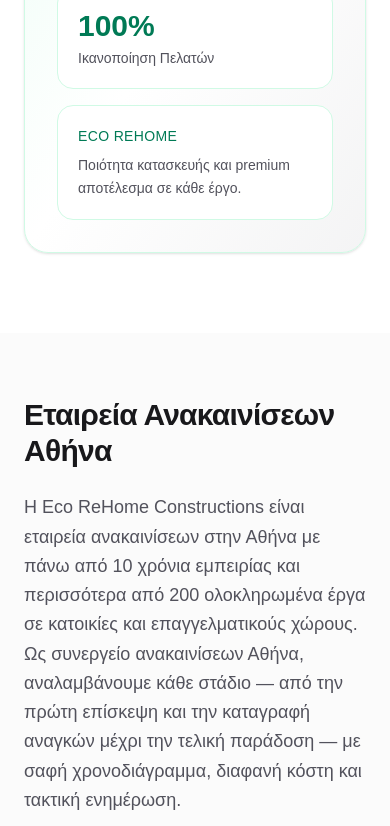
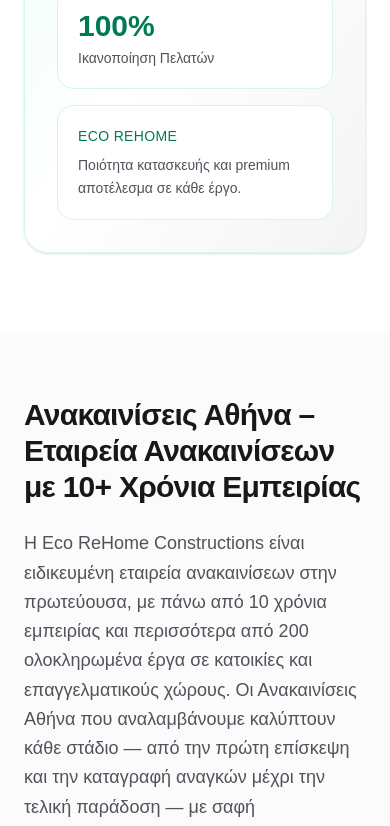
Before and after one commit to plgerasimos2-lgtm/ecorehome, a Next.js app: page / in a window 390 px wide. Shown: the part 1156-1982 px from the top of the page. Built offline with nearby package versions, Linux system fonts and the light colour scheme.

Commit message:
update google seo

```diff
--- a/app/components/landing-page-template.tsx
+++ b/app/components/landing-page-template.tsx
@@ -6,7 +6,6 @@ import SiteHeader from "@/app/components/site-header";
 import {
   breadcrumbSchema,
   faqSchema,
-  localBusinessSchema,
   serviceSchema,
 } from "@/lib/seo/json-ld";
 import type { LandingPageConfig } from "@/lib/seo/landing-pages";
@@ -31,7 +30,6 @@ export default function LandingPageTemplate({ config }: LandingPageTemplateProps
     <div className="min-h-full bg-white text-zinc-900">
       <JsonLd
         data={[
-          localBusinessSchema(),
           breadcrumbs,
           serviceSchema({
             name: config.h1,
--- a/app/page.tsx
+++ b/app/page.tsx
@@ -8,14 +8,14 @@ import SiteHeader from "./components/site-header";
 import BeforeAfterCard from "./components/before-after-card";
 import ContactForm from "./components/contact-form";
 import { buildPageMetadata } from "@/lib/seo/build-metadata";
-import { breadcrumbSchema, faqSchema, localBusinessSchema } from "@/lib/seo/json-ld";
+import { breadcrumbSchema, faqSchema } from "@/lib/seo/json-ld";
 import { HOMEPAGE_SEO_SECTIONS } from "@/lib/seo/homepage-seo-content";
-import { SERVICE_LINKS } from "@/lib/seo/site-config";
+import { SERVICE_LINKS, SITE_DISPLAY_TITLE } from "@/lib/seo/site-config";
 
 export const metadata: Metadata = buildPageMetadata({
-  title: "Ανακαινίσεις Αθήνα | Eco ReHome Constructions",
+  title: SITE_DISPLAY_TITLE,
   description:
-    "Ανακαινίσεις Αθήνα για κατοικίες, διαμερίσματα και επαγγελματικούς χώρους. Αναλαμβάνουμε ολικές και μερικές ανακαινίσεις με εγγυημένο αποτέλεσμα.",
+    "Ανακαινίσεις Αθήνα για κατοικίες, διαμερίσματα και επαγγελματικούς χώρους. Η Eco ReHome Constructions αναλαμβάνει ολικές και μερικές ανακαινίσεις με εγγυημένο αποτέλεσμα.",
   path: "/",
   keywords: [
     "Ανακαινίσεις Αθήνα",
@@ -250,11 +250,7 @@ export default function Home() {
   return (
     <div className="bg-white text-zinc-900 scroll-smooth">
       <JsonLd
-        data={[
-          localBusinessSchema(),
-          faqSchema(faqs),
-          breadcrumbSchema([{ name: "Αρχική", path: "/" }]),
-        ]}
+        data={[faqSchema(faqs), breadcrumbSchema([{ name: "Αρχική", path: "/" }])]}
       />
 
       <SiteHeader currentPath="/" />
@@ -269,9 +265,9 @@ export default function Home() {
               Ανακαινίσεις Αθήνα – Ολικές &amp; Μερικές Ανακαινίσεις Κατοικιών και Επαγγελματικών Χώρων
             </h1>
             <p className="max-w-xl text-lg leading-relaxed text-zinc-600">
-              Η Eco ReHome είναι συνεργείο ανακαινίσεων στην Αθήνα με ολοκληρωμένες λύσεις για
-              διαμερίσματα, κουζίνες, μπάνια και επαγγελματικούς χώρους. Δημιουργούμε χώρους που
-              συνδυάζουν αισθητική, λειτουργικότητα και αντοχή στον χρόνο.
+              Η Eco ReHome Constructions είναι ειδικευμένη εταιρεία για Ανακαινίσεις Αθήνα — με
+              ολοκληρωμένες λύσεις για διαμερίσματα, κουζίνες, μπάνια και επαγγελματικούς χώρους.
+              Δημιουργούμε χώρους που συνδυάζουν αισθητική, λειτουργικότητα και αντοχή στον χρόνο.
             </p>
             <a
               href="#contact"
@@ -319,6 +315,19 @@ export default function Home() {
                     </p>
                   ))}
                 </div>
+                {section.h3 && (
+                  <div className="mt-8 grid gap-6 md:grid-cols-2">
+                    {section.h3.map((item) => (
+                      <article
+                        key={item.title}
+                        className="rounded-2xl border border-emerald-100 bg-white p-6 shadow-sm"
+                      >
+                        <h3 className="text-lg font-semibold text-zinc-900">{item.title}</h3>
+                        <p className="mt-3 text-sm leading-relaxed text-zinc-600">{item.content}</p>
+                      </article>
+                    ))}
+                  </div>
+                )}
               </article>
             ))}
             <div className="mt-10 flex flex-wrap gap-3">
@@ -373,7 +382,7 @@ export default function Home() {
           <div className="mx-auto w-full max-w-6xl px-6 lg:px-8">
             <div className="max-w-3xl space-y-6">
               <h2 className="text-3xl font-semibold tracking-tight text-zinc-900 md:text-4xl">
-                Εταιρεία ανακαινίσεων στην Αθήνα με επαγγελματισμό
+                Η προσέγγισή μας σε κάθε έργο
               </h2>
               <p className="text-lg leading-relaxed text-zinc-600">
                 Στην Eco ReHome επενδύουμε σε σύγχρονες τεχνικές, ποιοτικά υλικά και αυστηρή επίβλεψη έργων. Με περισσότερα από
@@ -421,7 +430,7 @@ export default function Home() {
         <section className="border-y border-emerald-100 bg-emerald-50/40 py-14">
           <div className="mx-auto w-full max-w-6xl px-6 lg:px-8">
             <h2 className="text-2xl font-semibold tracking-tight text-zinc-900 md:text-3xl">
-              Εξειδικευμένες υπηρεσίες ανακαίνισης
+              Εξερευνήστε τις εξειδικευμένες σελίδες μας
             </h2>
             <p className="mt-3 max-w-2xl text-zinc-600">
               Εξερευνήστε τις εξειδικευμένες σελίδες μας για κάθε τύπο έργου στην Αθήνα.
--- a/lib/seo/build-metadata.ts
+++ b/lib/seo/build-metadata.ts
@@ -1,6 +1,6 @@
 import type { Metadata } from "next";
 
-import { BUSINESS, DEFAULT_OG_IMAGE, SITE_URL } from "./site-config";
+import { DEFAULT_OG_IMAGE, SITE_DISPLAY_TITLE, SITE_URL } from "./site-config";
 
 type PageSeoInput = {
   title: string;
@@ -30,7 +30,7 @@ export function buildPageMetadata({
       title,
       description,
       url: canonical,
-      siteName: BUSINESS.name,
+      siteName: SITE_DISPLAY_TITLE,
       locale: "el_GR",
       type: ogType,
       images: [DEFAULT_OG_IMAGE],
--- a/lib/seo/homepage-seo-content.ts
+++ b/lib/seo/homepage-seo-content.ts
@@ -1,47 +1,90 @@
 export type HomepageSeoSection = {
   h2: string;
   paragraphs: string[];
+  h3?: { title: string; content: string }[];
 };
 
 export const HOMEPAGE_SEO_SECTIONS: HomepageSeoSection[] = [
   {
-    h2: "Εταιρεία Ανακαινίσεων Αθήνα",
+    h2: "Ανακαινίσεις Αθήνα – Εταιρεία Ανακαινίσεων με 10+ Χρόνια Εμπειρίας",
     paragraphs: [
-      "Η Eco ReHome Constructions είναι εταιρεία ανακαινίσεων στην Αθήνα με πάνω από 10 χρόνια εμπειρίας και περισσότερα από 200 ολοκληρωμένα έργα σε κατοικίες και επαγγελματικούς χώρους. Ως συνεργείο ανακαινίσεων Αθήνα, αναλαμβάνουμε κάθε στάδιο — από την πρώτη επίσκεψη και την καταγραφή αναγκών μέχρι την τελική παράδοση — με σαφή χρονοδιάγραμμα, διαφανή κόστη και τακτική ενημέρωση.",
-      "Οι ανακαινίσεις στην πρωτεύουσα έχουν ιδιαίτερες απαιτήσεις: παλιές πολυκατοικίες με περιορισμένους κοινόχρηστους χώρους, νεότερες κατασκευές που χρειάζονται προσαρμογή στο προσωπικό στυλ, αλλά και αυξημένη ζήτηση για ενεργειακή αναβάθμιση και σύγχρονες λύσεις αποθήκευσης. Η ομάδα μας γνωρίζει τις τοπικές ιδιαιτερότητες και προτείνει λύσεις που ταιριάζουν στον χώρο, τον προϋπολογισμό και τις ανάγκες κάθε οικογένειας ή επαγγελματία.",
-      "Προσφέρουμε πλήρες φάσμα υπηρεσιών: ανακαίνιση διαμερίσματος, ανακαίνιση κουζίνας, ανακαίνιση μπάνιου, ολική ανακαίνιση, ειδικές κατασκευές, δάπεδα, ηλεκτρολογικές και υδραυλικές εργασίες. Κάθε έργο ξεκινά με δωρεάν πρώτη εκτίμηση, ώστε να γνωρίζετε από την αρχή το εύρος των εργασιών, την αναμενόμενη διάρκεια και το εκτιμώμενο κόστος — χωρίς κρυφές χρεώσεις.",
-      "Εξυπηρετούμε Αθήνα, Γλυφάδα, Κηφισιά, Μαρούσι, Πειραιά και ευρύτερη Αττική. Αν αναζητάτε αξιόπιστη εταιρεία ανακαινίσεων Αθήνα, η πρώτη επικοινωνία γίνεται μέσω τηλεφώνου ή φόρμας: συζητάμε τις ανάγκες σας, ορίζουμε επίσκεψη στον χώρο και ετοιμάζουμε αναλυτική προσφορά.",
-      "Η εμπειρία μας σε πολυκατοικίες, μονοκατοικίες και επαγγελματικούς χώρους μας επιτρέπει να αντιμετωπίζουμε κάθε έργο με σιγουριά — από μικρές στοχευμένες παρεμβάσεις μέχρι ολικές ανακαινίσεις μεγάλης κλίμακας.",
+      "Η Eco ReHome Constructions είναι ειδικευμένη εταιρεία ανακαινίσεων στην πρωτεύουσα, με πάνω από 10 χρόνια εμπειρίας και περισσότερα από 200 ολοκληρωμένα έργα σε κατοικίες και επαγγελματικούς χώρους. Οι Ανακαινίσεις Αθήνα που αναλαμβάνουμε καλύπτουν κάθε στάδιο — από την πρώτη επίσκεψη και την καταγραφή αναγκών μέχρι την τελική παράδοση — με σαφή χρονοδιάγραμμα, διαφανή κόστη και τακτική ενημέρωση.",
+      "Οι ανακαινίσεις στην Αθήνα έχουν ιδιαίτερες απαιτήσεις: παλιές πολυκατοικίες με περιορισμένους κοινόχρηστους χώρους, νεότερες κατασκευές που χρειάζονται προσαρμογή στο προσωπικό στυλ, αλλά και αυξημένη ζήτηση για ενεργειακή αναβάθμιση και σύγχρονες λύσεις αποθήκευσης. Η ομάδα μας γνωρίζει τις τοπικές ιδιαιτερότητες και προτείνει λύσεις που ταιριάζουν στον χώρο, τον προϋπολογισμό και τις ανάγκες κάθε οικογένειας ή επαγγελματία.",
+    ],
+    h3: [
+      {
+        title: "Πλήρες φάσμα υπηρεσιών ανακαίνισης",
+        content:
+          "Προσφέρουμε ανακαίνιση διαμερίσματος, ανακαίνιση κουζίνας, ανακαίνιση μπάνιου, ολική ανακαίνιση, ειδικές κατασκευές, δάπεδα, ηλεκτρολογικές και υδραυλικές εργασίες. Κάθε έργο ξεκινά με δωρεάν πρώτη εκτίμηση, ώστε να γνωρίζετε από την αρχή το εύρος των εργασιών, την αναμενόμενη διάρκεια και το εκτιμώμενο κόστος.",
+      },
+      {
+        title: "Εξυπηρέτηση σε όλη την Αττική",
+        content:
+          "Εξυπηρετούμε Αθήνα, Γλυφάδα, Κηφισιά, Μαρούσι, Πειραιά και ευρύτερη Αττική. Αν αναζητάτε αξιόπιστο συνεργείο ανακαινίσεων, η πρώτη επικοινωνία γίνεται μέσω τηλεφώνου ή φόρμας: συζητάμε τις ανάγκες σας, ορίζουμε επίσκεψη στον χώρο και ετοιμάζουμε αναλυτική προσφορά.",
+      },
     ],
   },
   {
-    h2: "Ανακαινίσεις Κατοικιών στην Αθήνα",
+    h2: "Ανακαινίσεις Αθήνα για Κατοικίες και Επαγγελματικούς Χώρους",
     paragraphs: [
-      "Οι ανακαινίσεις κατοικιών Αθήνα αποτελούν τον πυρήνα της δραστηριότητάς μας. Αναλαμβάνουμε ολικές και μερικές ανακαινίσεις σε διαμερίσματα, μονοκατοικίες και μεζονέτες, με στόχο χώρους λειτουργικούς, αισθητικά άψογους και ανθεκτικούς στον χρόνο. Κάθε έργο σχεδιάζεται με βάση τις πραγματικές ανάγκες της οικογένειας — όχι με γενικά πρότυπα.",
-      "Οι μερικές ανακαινίσεις εστιάζουν σε συγκεκριμένους χώρους: μπάνιο, κουζίνα, δάπεδα, ηλεκτρολογική αναβάθμιση ή ειδικές κατασκευές. Είναι ιδανικές όταν θέλετε άμεση βελτίωση με ελεγχόμενο κόστος, χωρίς να διακόψετε την καθημερινότητά σας για μεγάλο χρονικό διάστημα. Πολλοί πελάτες ξεκινούν με μια στοχευμένη παρέμβαση και προχωρούν σε επόμενα στάδια.",
-      "Οι ολικές ανακαινίσεις ανανεώνουν ολόκληρη την κατοικία με ενιαίο σχεδιασμό, συντονισμό επαγγελμάτων και συνεπές αποτέλεσμα. Αναλαμβάνουμε αποξηλώσεις, ηλεκτρολογικά, υδραυλικά, δάπεδα, ελαιοχρωματισμούς, κουζίνα, μπάνιο και εσωτερικές πόρτες — όλα με ενιαίο χρονοδιάγραμμα και επαγγελματική επίβλεψη.",
+      "Οι Ανακαινίσεις Αθήνα αποτελούν τον πυρήνα της δραστηριότητάς μας. Αναλαμβάνουμε ολικές και μερικές ανακαινίσεις σε διαμερίσματα, μονοκατοικίες και μεζονέτες, με στόχο χώρους λειτουργικούς, αισθητικά άψογους και ανθεκτικούς στον χρόνο. Κάθε έργο σχεδιάζεται με βάση τις πραγματικές ανάγκες της οικογένειας — όχι με γενικά πρότυπα.",
       "Η συνεργασία με εταιρεία ανακαινίσεων αντί για μεμονωμένους τεχνίτες σημαίνει ενιαία ευθύνη, οργανωμένο πλάνο και άμεση επικοινωνία. Η Eco ReHome συντονίζει ηλεκτρολόγους, υδραυλικούς, σοβατζήδες και ειδικούς κατασκευών, ώστε εσείς να έχετε έναν συνεργάτη για όλο το έργο — από την πρώτη γραμμή της προσφοράς μέχρι την τελική παράδοση.",
-      "Είτε ανακαινίζετε για να μείνετε εσείς, είτε για ενοικίαση ή πώληση, προσαρμόζουμε τη λύση στους στόχους σας — με έμφαση στην ποιότητα, τη λειτουργικότητα και τη σωστή αξιοποίηση κάθε διαθέσιμου εκατοστού.",
+    ],
+    h3: [
+      {
+        title: "Μερικές ανακαινίσεις",
+        content:
+          "Οι μερικές ανακαινίσεις εστιάζουν σε συγκεκριμένους χώρους: μπάνιο, κουζίνα, δάπεδα, ηλεκτρολογική αναβάθμιση ή ειδικές κατασκευές. Είναι ιδανικές όταν θέλετε άμεση βελτίωση με ελεγχόμενο κόστος, χωρίς να διακόψετε την καθημερινότητά σας για μεγάλο χρονικό διάστημα.",
+      },
+      {
+        title: "Ολικές ανακαινίσεις",
+        content:
+          "Οι ολικές ανακαινίσεις ανανεώνουν ολόκληρη την κατοικία με ενιαίο σχεδιασμό, συντονισμό επαγγελμάτων και συνεπές αποτέλεσμα. Αναλαμβάνουμε αποξηλώσεις, ηλεκτρολογικά, υδραυλικά, δάπεδα, ελαιοχρωματισμούς, κουζίνα, μπάνιο και εσωτερικές πόρτες — όλα με ενιαίο χρονοδιάγραμμα.",
+      },
+      {
+        title: "Ανακαινίσεις επαγγελματικών χώρων",
+        content:
+          "Αναλαμβάνουμε ανακαινίσεις γραφείων, καταστημάτων, ιατρείων και χώρων εξυπηρέτησης — με έμφαση στη λειτουργικότητα, την ταχύτητα παράδοσης και τη minimal διακοπή της επιχειρηματικής δραστηριότητας.",
+      },
     ],
   },
   {
-    h2: "Ανακαίνιση Διαμερισμάτων Αθήνα",
+    h2: "Ανακαίνιση Διαμερισμάτων στην Αθήνα",
     paragraphs: [
-      "Η ανακαίνιση διαμερίσματος Αθήνα είναι μία από τις πιο συχνές αιτήσεις των πελατών μας. Είτε πρόκειται για πλήρη ανανέωση ενός παλιού διαμερίσματος σε κεντρική πολυκατοικία είτε για στοχευμένες παρεμβάσεις σε κουζίνα και μπάνιο, σχεδιάζουμε τη λύση με βάση το διαθέσιμο budget, το χρονοδιάγραμμα και τις προτεραιότητές σας.",
+      "Η ανακαίνιση διαμερίσματος στην Αθήνα είναι μία από τις πιο συχνές αιτήσεις των πελατών μας. Είτε πρόκειται για πλήρη ανανέωση ενός παλιού διαμερίσματος σε κεντρική πολυκατοικία είτε για στοχευμένες παρεμβάσεις σε κουζίνα και μπάνιο, σχεδιάζουμε τη λύση με βάση το διαθέσιμο budget, το χρονοδιάγραμμα και τις προτεραιότητές σας.",
       "Κάθε διαμέρισμα στην Αθήνα έχει διαφορετικές ανάγκες. Σε παλιές πολυκατοικίες συχνά απαιτούνται αναβαθμίσεις ηλεκτρολογικής και υδραυλικής εγκατάστασης, ενώ σε νεότερες κατασκευές η έμφαση μπορεί να δοθεί στο design, τα δάπεδα και τις ειδικές κατασκευές. Κατά την πρώτη επίσκεψη καταγράφουμε την κατάσταση του χώρου, συζητάμε τις επιθυμίες σας και προτείνουμε ρεαλιστικές λύσεις.",
-      "Αναλαμβάνουμε ηλεκτρολογικές και υδραυλικές εργασίες, δάπεδα (parquet, πλακάκια, laminate), ελαιοχρωματισμούς, κουζίνα, μπάνιο, εσωτερικές πόρτες και ειδικές κατασκευές — τοίχους τηλεόρασης, ντουλάπες, ράφια και ενσωματωμένες λύσεις αποθήκευσης. Κάθε φάση ολοκληρώνεται με έλεγχο ποιότητας πριν προχωρήσουμε στο επόμενο στάδιο.",
-      "Για όσους ενδιαφέρονται για το κόστος, παρέχουμε αναλυτική προσφορά με χωριστές γραμμές κόστους, ώστε να γνωρίζετε ακριβώς τι πληρώνετε. Μπορείτε επίσης να ξεκινήσετε με μια μερική επέμβαση — π.χ. μπάνιο ή κουζίνα — και να συνεχίσετε σε επόμενο στάδιο, ανάλογα με τον προϋπολογισμό σας.",
-      "Συνδυάζουμε τεχνική επάρκεια με σύγχρονο design, ώστε το διαμέρισμά σας να αποκτά αξία, άνεση και αισθητική που αντέχει στον χρόνο — σε κάθε γειτονιά της Αθήνας.",
+    ],
+    h3: [
+      {
+        title: "Τεχνικές εργασίες και φινίρισμα",
+        content:
+          "Αναλαμβάνουμε ηλεκτρολογικές και υδραυλικές εργασίες, δάπεδα (parquet, πλακάκια, laminate), ελαιοχρωματισμούς, κουζίνα, μπάνιο, εσωτερικές πόρτες και ειδικές κατασκευές — τοίχους τηλεόρασης, ντουλάπες, ράφια και ενσωματωμένες λύσεις αποθήκευσης.",
+      },
+      {
+        title: "Διαφανής εκτίμηση κόστους",
+        content:
+          "Για όσους ενδιαφέρονται για το κόστος, παρέχουμε αναλυτική προσφορά με χωριστές γραμμές κόστους, ώστε να γνωρίζετε ακριβώς τι πληρώνετε. Μπορείτε επίσης να ξεκινήσετε με μια μερική επέμβαση και να συνεχίσετε σε επόμενο στάδιο, ανάλογα με τον προϋπολογισμό σας.",
+      },
     ],
   },
   {
-    h2: "Γιατί να Επιλέξετε την Eco ReHome",
+    h2: "Γιατί να Επιλέξετε την Eco ReHome Constructions",
     paragraphs: [
-      "Η Eco ReHome εστιάζει σε τρία βασικά στοιχεία που ξεχωρίζουν μια επαγγελματική ανακαίνιση: ποιότητα υλικών, συνέπεια στους χρόνους και άμεση επικοινωνία. Χρησιμοποιούμε δοκιμασμένα υλικά από αξιόπιστους προμηθευτές, ελέγχουμε κάθε φάση πριν προχωρήσουμε στην επόμενη και παρέχουμε εγγύηση στις εργασίες που υλοποιούμε.",
-      "Με πάνω από 200 ολοκληρωμένα έργα στην Αττική, έχουμε αποκτήσει εμπειρία σε διαφορετικούς τύπους κατοικιών — από μικρά στούντιο στο κέντρο μέχρι μεγάλα διαμερίσματα σε προάστια — αλλά και σε επαγγελματικούς χώρους, γραφεία και καταστήματα. Γνωρίζουμε τις ιδιαιτερότητες κάθε τύπου χώρου και προσαρμόζουμε τη μεθοδολογία μας.",
-      "Παρέχουμε δωρεάν πρώτη εκτίμηση, αναλυτική προσφορά χωρίς κρυφές χρεώσεις και υποστήριξη πριν, κατά τη διάρκεια και μετά το έργο. Η επικοινωνία είναι άμεση: μιλάτε απευθείας με την ομάδα που οργανώνει και επιβλέπει το έργο σας, όχι με ενδιάμεσους.",
-      "Αναλαμβάνουμε επίσης ανακαινίσεις επαγγελματικών χώρων Αθήνα — γραφεία, καταστήματα, ιατρεία και χώρους εξυπηρέτησης — με έμφαση στη λειτουργικότητα, την ταχύτητα παράδοσης και τη minimal διακοπή της επιχειρηματικής δραστηριότητας. Εξερευνήστε τις εξειδικευμένες σελίδες μας για κάθε τύπο έργου ή επικοινωνήστε μαζί μας για δωρεάν εκτίμηση.",
-      "Δείτε τα έργα μας, διαβάστε τις κριτικές πελατών μας και ζητήστε δωρεάν εκτίμηση — η ομάδα μας είναι έτοιμη να συζητήσει το έργο σας και να προτείνει την καλύτερη λύση για τις ανάγκες και τον προϋπολογισμό σας.",
+      "Όταν αναζητάτε Ανακαινίσεις Αθήνα, η επιλογή του σωστού συνεργείου καθορίζει την ποιότητα, τη διάρκεια και το τελικό αποτέλεσμα. Η Eco ReHome εστιάζει σε τρία βασικά στοιχεία: ποιότητα υλικών, συνέπεια στους χρόνους και άμεση επικοινωνία. Χρησιμοποιούμε δοκιμασμένα υλικά από αξιόπιστους προμηθευτές, ελέγχουμε κάθε φάση πριν προχωρήσουμε στην επόμενη και παρέχουμε εγγύηση στις εργασίες που υλοποιούμε.",
+      "Με πάνω από 200 ολοκληρωμένα έργα στην Αττική, έχουμε αποκτήσει εμπειρία σε διαφορετικούς τύπους κατοικιών — από μικρά στούντιο στο κέντρο μέχρι μεγάλα διαμερίσματα σε προάστια. Για κάθε νέο έργο ανακαινίσεων στην Αθήνα, παρέχουμε δωρεάν πρώτη εκτίμηση, αναλυτική προσφορά χωρίς κρυφές χρεώσεις και υποστήριξη πριν, κατά τη διάρκεια και μετά την παράδοση.",
+      "Είτε ανακαινίζετε για να μείνετε εσείς, είτε για ενοικίαση ή πώληση, προσαρμόζουμε τη λύση στους στόχους σας. Οι Ανακαινίσεις Αθήνα που υλοποιούμε συνδυάζουν τεχνική επάρκεια με σύγχρονο design — δείτε τα έργα μας, διαβάστε τις κριτικές πελατών μας και ζητήστε δωρεάν εκτίμηση για το δικό σας έργο.",
+    ],
+    h3: [
+      {
+        title: "Ποιότητα και εγγύηση",
+        content:
+          "Επιλέγουμε υλικά και λύσεις που προσφέρουν αντοχή, αισθητική και μακροχρόνια αξία. Κάθε φάση ολοκληρώνεται με έλεγχο ποιότητας πριν προχωρήσουμε στο επόμενο στάδιο, με εγγύηση στις εργασίες που υλοποιούμε.",
+      },
+      {
+        title: "Άμεση επικοινωνία",
+        content:
+          "Η επικοινωνία είναι άμεση: μιλάτε απευθείας με την ομάδα που οργανώνει και επιβλέπει το έργο σας, όχι με ενδιάμεσους. Αυτό εξασφαλίζει σαφήνεια, ταχύτερες αποφάσεις και καλύτερο αποτέλεσμα.",
+      },
     ],
   },
 ];
--- a/lib/seo/json-ld.ts
+++ b/lib/seo/json-ld.ts
@@ -35,8 +35,9 @@ export function localBusinessSchema() {
     "@id": `${SITE_URL}/#localbusiness`,
     name: BUSINESS.name,
     legalName: BUSINESS.legalName,
+    serviceType: BUSINESS.serviceType,
     description:
-      "Εταιρεία ανακαινίσεων στην Αθήνα. Ολικές και μερικές ανακαινίσεις διαμερισμάτων, κουζινών, μπάνιων και επαγγελματικών χώρων.",
+      "Ανακαινίσεις Αθήνα — ολικές και μερικές ανακαινίσεις διαμερισμάτων, κουζινών, μπάνιων και επαγγελματικών χώρων.",
     url: SITE_URL,
     image: `${SITE_URL}/ecorehome-logo.png`,
     logo: `${SITE_URL}/ecorehome-logo.png`,
--- a/lib/seo/site-config.ts
+++ b/lib/seo/site-config.ts
@@ -1,7 +1,9 @@
 export const SITE_URL = "https://ecorehomeconstructions.com";
 
+export const SITE_DISPLAY_TITLE = "Ανακαινίσεις Αθήνα | Eco ReHome Constructions";
+
 export const BUSINESS = {
-  name: "Ανακαινίσεις Αθήνα | Eco ReHome Constructions",
+  name: "Eco ReHome Constructions",
   legalName: "Eco ReHome Constructions",
   phone: "+306970652145",
   phoneDisplay: "6970652145",
@@ -17,7 +19,8 @@ export const BUSINESS = {
     latitude: 37.9838,
     longitude: 23.7275,
   },
-  areaServed: ["Αθήνα", "Αττική", "Γλυφάδα", "Κηφισιά", "Μαρούσι", "Πειραιάς"],
+  areaServed: ["Athens", "Αθήνα", "Αττική", "Γλυφάδα", "Κηφισιά", "Μαρούσι", "Πειραιάς"],
+  serviceType: "Home Renovation",
   priceRange: "€€",
   foundingYear: 2014,
   projectsCompleted: 200,
```
Also changed, not shown: app/layout.tsx (+4 -4 lines).
